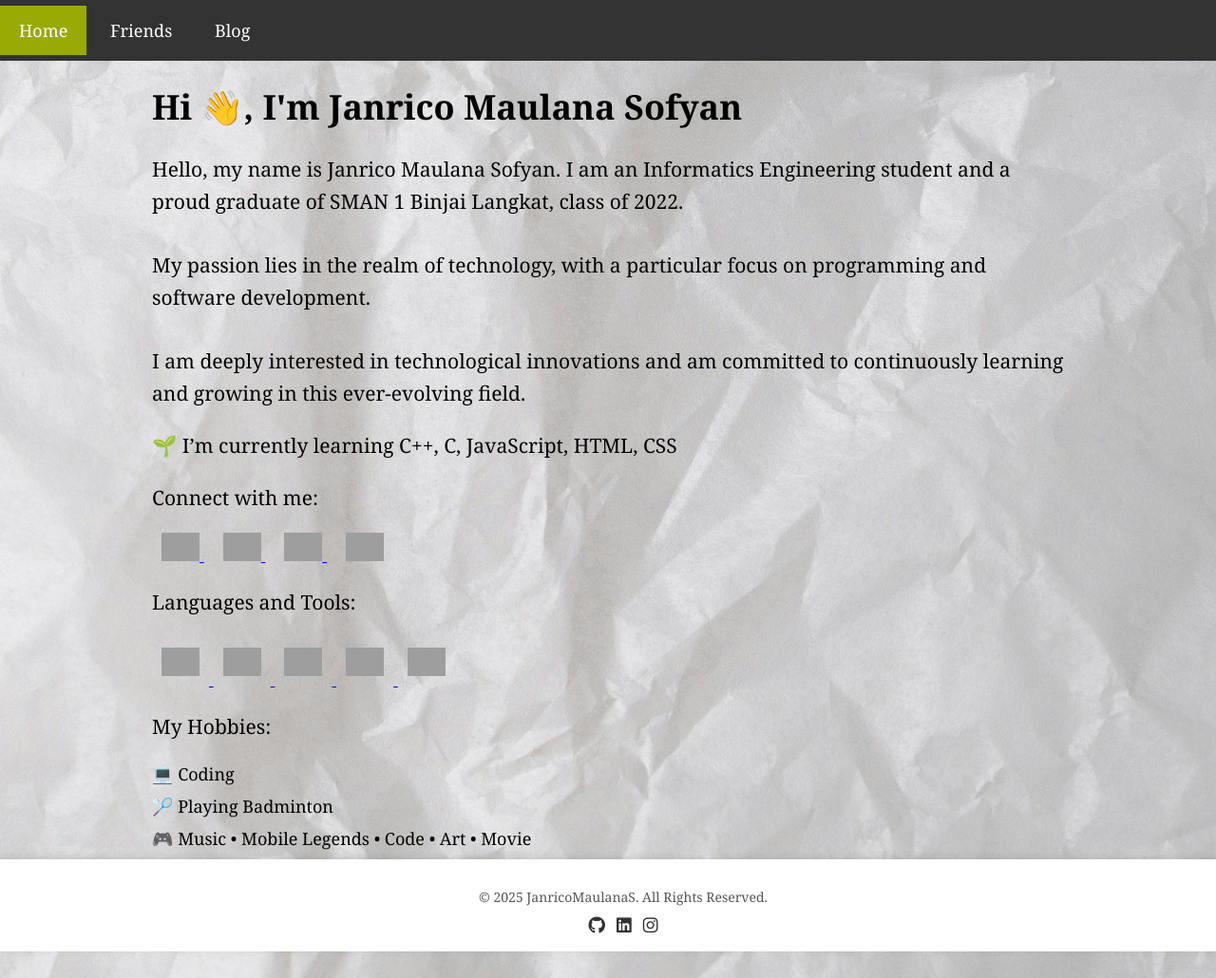
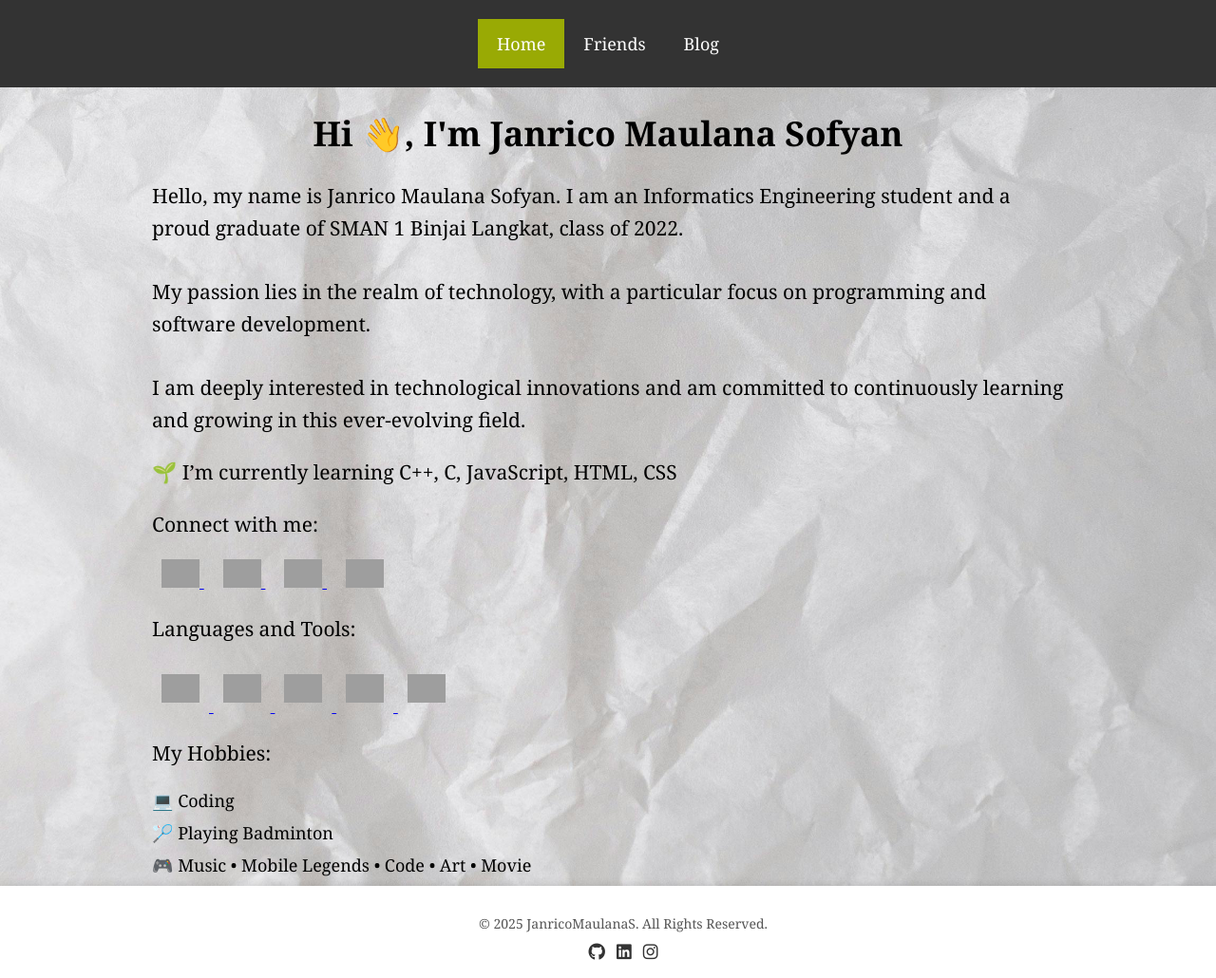
Before and after one commit to JanricoMaulanaS/JanricoMaulanaS.github.io, a Jekyll site: the page built from index.html, in a window 1280 px wide. Shown: the whole page at 95% size. Built offline with Jekyll 4.4.1, drawn with Linux system fonts in a browser that asks for light colours; grey boxes are pictures that could not be loaded.

Commit message:
pushedddd

```diff
--- a/_sass/main.scss
+++ b/_sass/main.scss
@@ -20,14 +20,20 @@ body {
 .navbar {
   background-color: #333;
   padding: 20px 0;
-}
-
-.navbar .container {
-  display: flex;
+    display: flex;
   justify-content: center;
   flex-wrap: wrap;
 }
 
+.navbar .container {
+  // display: flex;
+  // justify-content: center;
+  // flex-wrap: wrap;
+  text-align: center;
+}
+.container h1{
+  text-align: center;
+}
 .navbar a {
   color: white;
   padding: 14px 20px;
```
Also changed, not shown: 5 other files.
